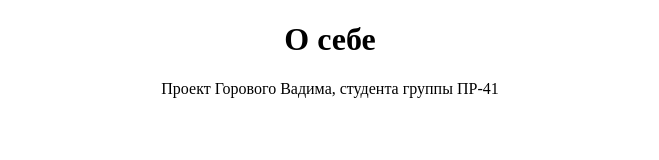
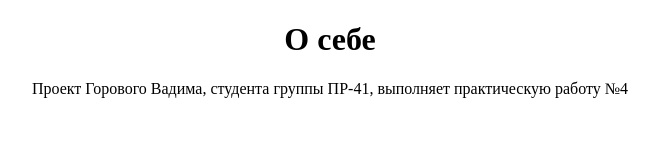
Before and after one commit to vadossus/prakt4_TRPO_Gorovoy, a plain HTML site: page index.html in a window 1280 px wide. Shown: the whole page, without its empty margins (310-969 px from the left). Drawn offline with Linux system fonts and the light colour scheme.

Commit message:
Дополнен абзац в ветке конфликта

```diff
--- a/index.html
+++ b/index.html
@@ -8,6 +8,6 @@
 </head>
 <body>
     <h1>О себе</h1>
-    <p>Проект Горового Вадима, студента группы ПР-41</p>
+    <p>Проект Горового Вадима, студента группы ПР-41, выполняет практическую работу №4</p>
 </body>
 </html>
```
